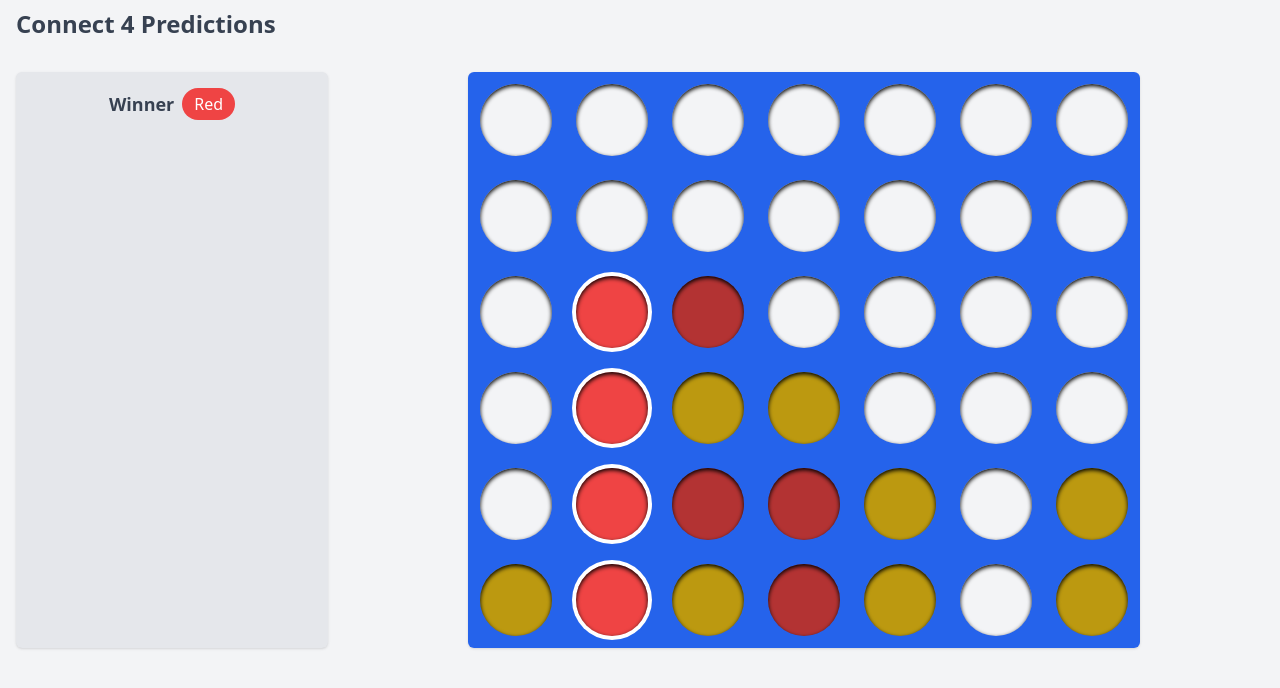
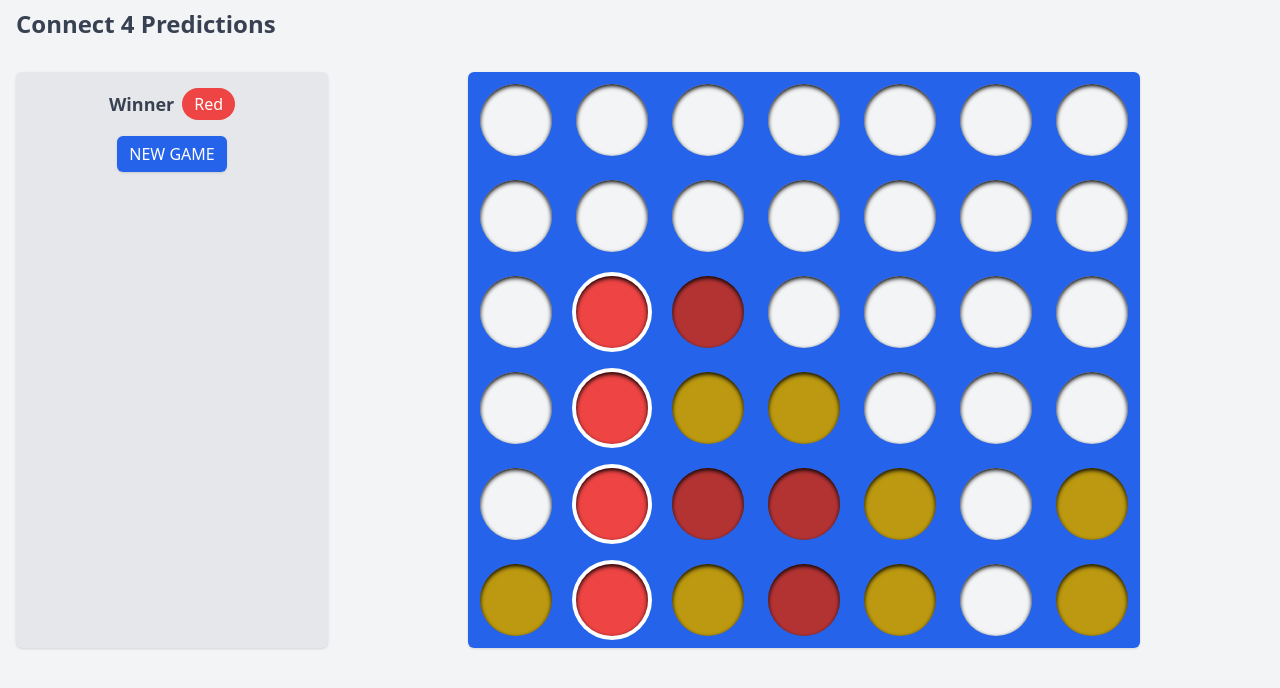
Before and after one commit to gjnels/connect4, a SvelteKit app: page / in a window 1280 px wide. Shown: the top 688 px of the page. Built offline with nearby package versions, Linux system fonts and the light colour scheme.

Commit message:
Add new game button

```diff
--- a/src/routes/+page.svelte
+++ b/src/routes/+page.svelte
@@ -30,6 +30,12 @@
         >
       {/if}
     </div>
+    <button
+      class="rounded-md bg-blue-600 px-3 py-1.5 font-medium uppercase text-white shadow hover:brightness-110"
+      on:click={game.newGame}
+    >
+      New Game
+    </button>
   </div>
 
   <!-- Game board -->
```
